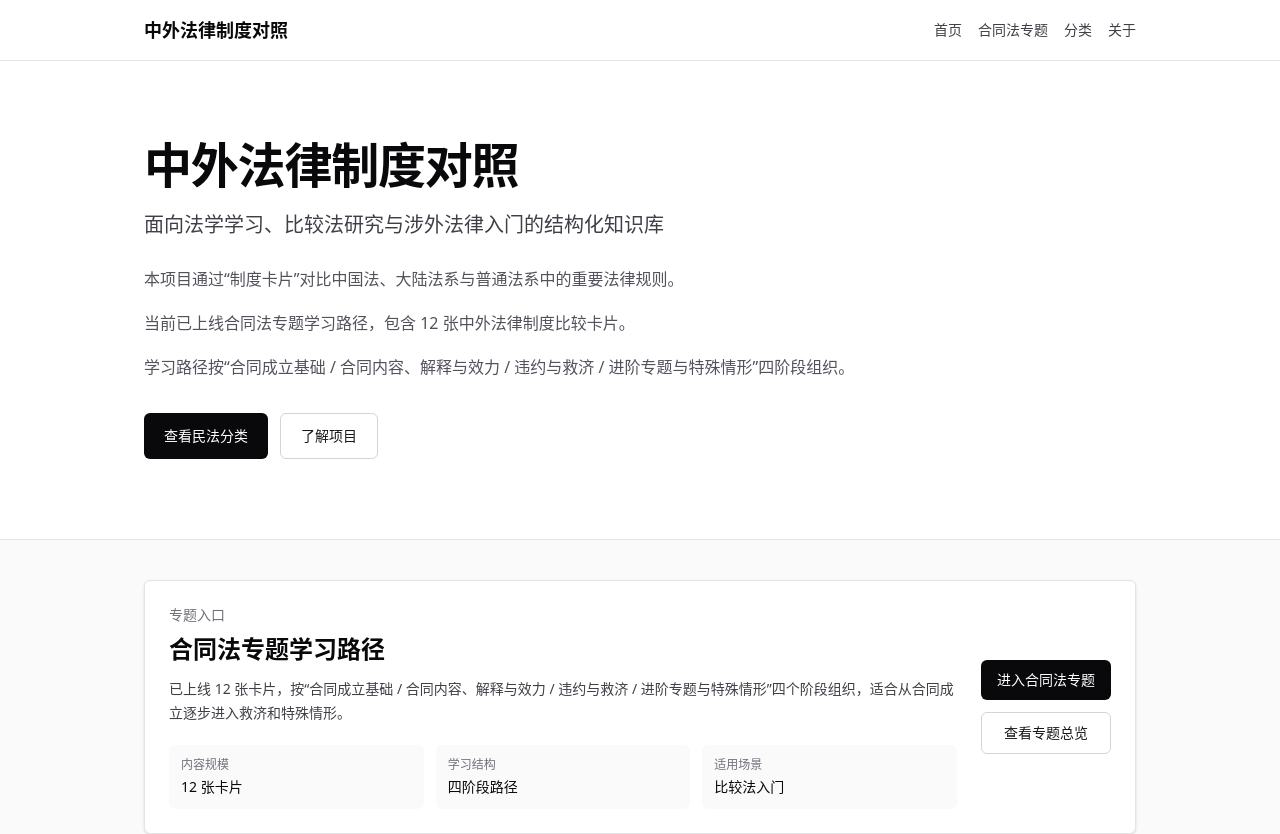
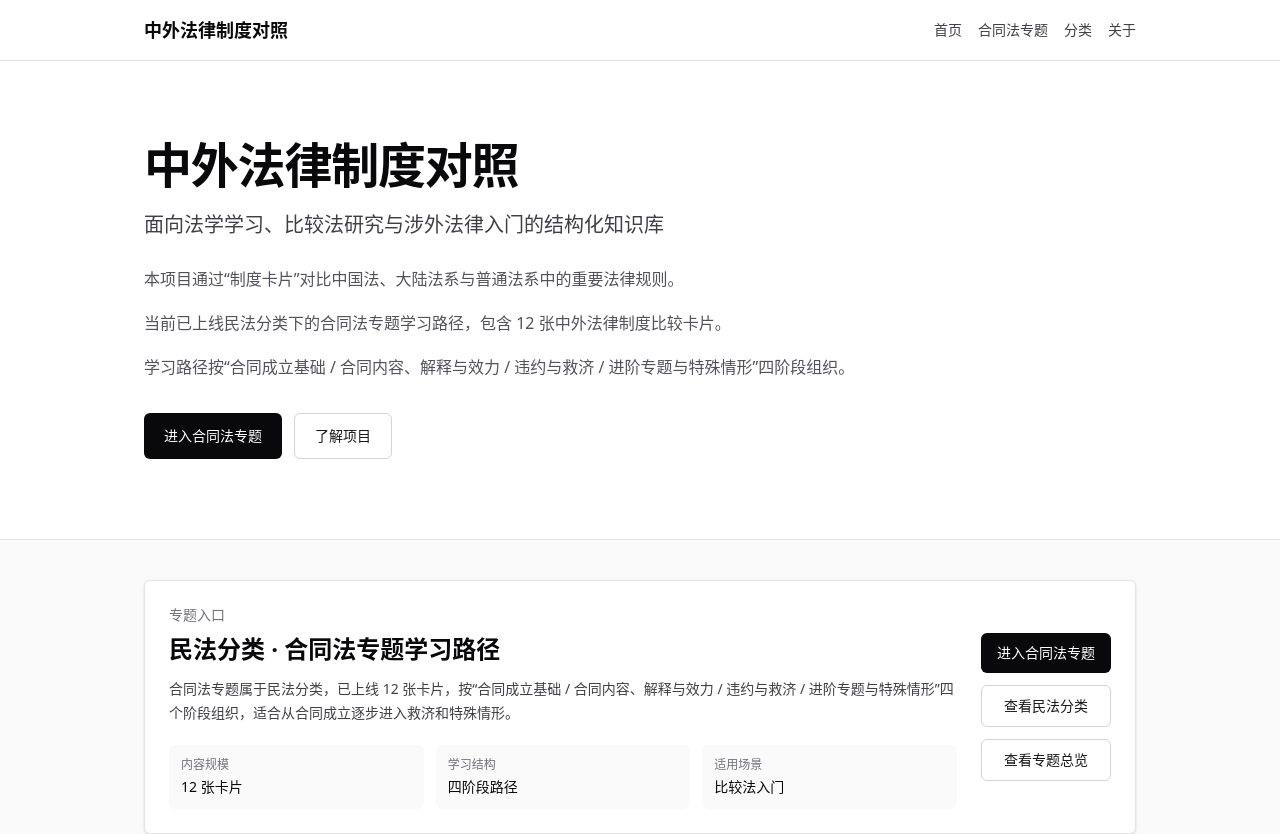
Before and after one commit to xulong-jia/legal-compare-website, a Next.js app: page / in a window 1280 px wide. Shown: the top 834 px of the page. Built offline with nearby package versions, Linux system fonts and the light colour scheme.

Commit message:
chore: clarify civil category and contract topic wording

```diff
--- a/src/app/cards/[slug]/page.tsx
+++ b/src/app/cards/[slug]/page.tsx
@@ -145,7 +145,7 @@ export default async function CardPage({ params }: CardPageProps) {
           </p>
           <div className="mt-5 flex flex-wrap gap-2 text-sm">
             <span className="rounded-md bg-zinc-100 px-3 py-1.5 text-zinc-700">
-              所属学习路径：{learningPath}
+              所属分类与专题：{learningPath}
             </span>
             {learningStage && (
               <span className="rounded-md bg-zinc-100 px-3 py-1.5 text-zinc-700">
--- a/src/app/category/[category]/page.tsx
+++ b/src/app/category/[category]/page.tsx
@@ -152,10 +152,10 @@ export default async function CategoryPage({ params }: CategoryPageProps) {
             <div className="space-y-8">
               <div className="rounded-md border border-zinc-200 bg-zinc-50 p-6 shadow-sm">
                 <h2 className="text-xl font-semibold text-zinc-950">
-                  合同法专题学习路径
+                  民法分类下的合同法专题学习路径
                 </h2>
                 <p className="mt-3 text-sm leading-6 text-zinc-700">
-                  本专题目前包含 {contractLawTopic.cardCount} 张卡片，按照“四阶段”结构组织，适合从基础概念逐步进入制度比较和进阶专题。
+                  合同法是民法分类下的专题。本专题目前包含 {contractLawTopic.cardCount} 张卡片，按照“四阶段”结构组织，适合从基础概念逐步进入制度比较和进阶专题。
                 </p>
                 <div className="mt-5">
                   <p className="text-sm font-medium text-zinc-900">快速跳转：</p>
--- a/src/app/page.tsx
+++ b/src/app/page.tsx
@@ -38,7 +38,7 @@ export default function Home() {
             本项目通过“制度卡片”对比中国法、大陆法系与普通法系中的重要法律规则。
           </p>
           <p className="mt-4 text-base leading-7 text-zinc-600">
-            当前已上线合同法专题学习路径，包含 {contractLawTopic.cardCount} 张中外法律制度比较卡片。
+            当前已上线民法分类下的合同法专题学习路径，包含 {contractLawTopic.cardCount} 张中外法律制度比较卡片。
           </p>
           <p className="mt-4 text-base leading-7 text-zinc-600">
             学习路径按“{stageSummary}”四阶段组织。
@@ -48,7 +48,7 @@ export default function Home() {
               href="/category/civil"
               className="inline-flex items-center justify-center rounded-md bg-zinc-950 px-5 py-3 text-sm font-medium text-white hover:bg-zinc-800"
             >
-              查看民法分类
+              进入合同法专题
             </Link>
             <Link
               href="/about"
@@ -67,10 +67,10 @@ export default function Home() {
               <div>
                 <p className="text-sm font-medium text-zinc-500">专题入口</p>
                 <h2 className="mt-2 text-2xl font-semibold text-zinc-950">
-                  合同法专题学习路径
+                  民法分类 · 合同法专题学习路径
                 </h2>
                 <p className="mt-3 text-sm leading-6 text-zinc-700">
-                  已上线 {contractLawTopic.cardCount} 张卡片，按“{stageSummary}”四个阶段组织，适合从合同成立逐步进入救济和特殊情形。
+                  合同法专题属于民法分类，已上线 {contractLawTopic.cardCount} 张卡片，按“{stageSummary}”四个阶段组织，适合从合同成立逐步进入救济和特殊情形。
                 </p>
                 <div className="mt-5 grid gap-3 text-sm text-zinc-700 sm:grid-cols-3">
                   <div className="rounded-md bg-zinc-50 p-3">
@@ -99,6 +99,12 @@ export default function Home() {
                   className="inline-flex items-center justify-center rounded-md bg-zinc-950 px-4 py-2.5 text-sm font-medium text-white hover:bg-zinc-800"
                 >
                   进入合同法专题
+                </Link>
+                <Link
+                  href={contractLawTopic.categoryPath}
+                  className="inline-flex items-center justify-center rounded-md border border-zinc-300 px-4 py-2.5 text-sm font-medium text-zinc-900 hover:bg-zinc-50"
+                >
+                  查看民法分类
                 </Link>
                 <Link
                   href={contractLawTopic.overviewPath}
--- a/src/app/topics/contract-law/page.tsx
+++ b/src/app/topics/contract-law/page.tsx
@@ -39,6 +39,9 @@ export default function ContractLawTopicPage() {
           </h1>
           <p className="mt-5 text-base leading-7 text-zinc-700">
             本专题用于比较中国法、大陆法系与普通法中合同法的基础制度，适合法律初学者和中外法律制度比较学习者。
+          </p>
+          <p className="mt-3 text-base leading-7 text-zinc-700">
+            本专题属于“民法”分类，聚焦合同法制度比较。
           </p>
           <div className="mt-8 flex flex-col gap-3 sm:flex-row">
             <Link
```
